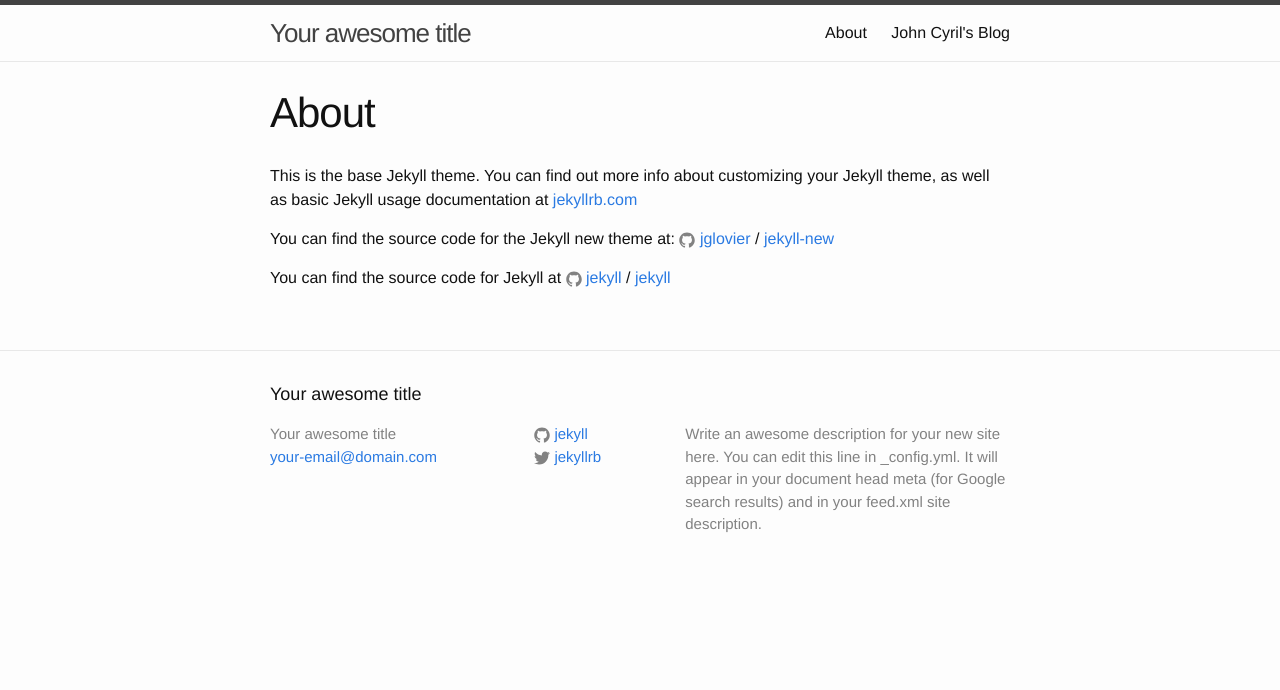
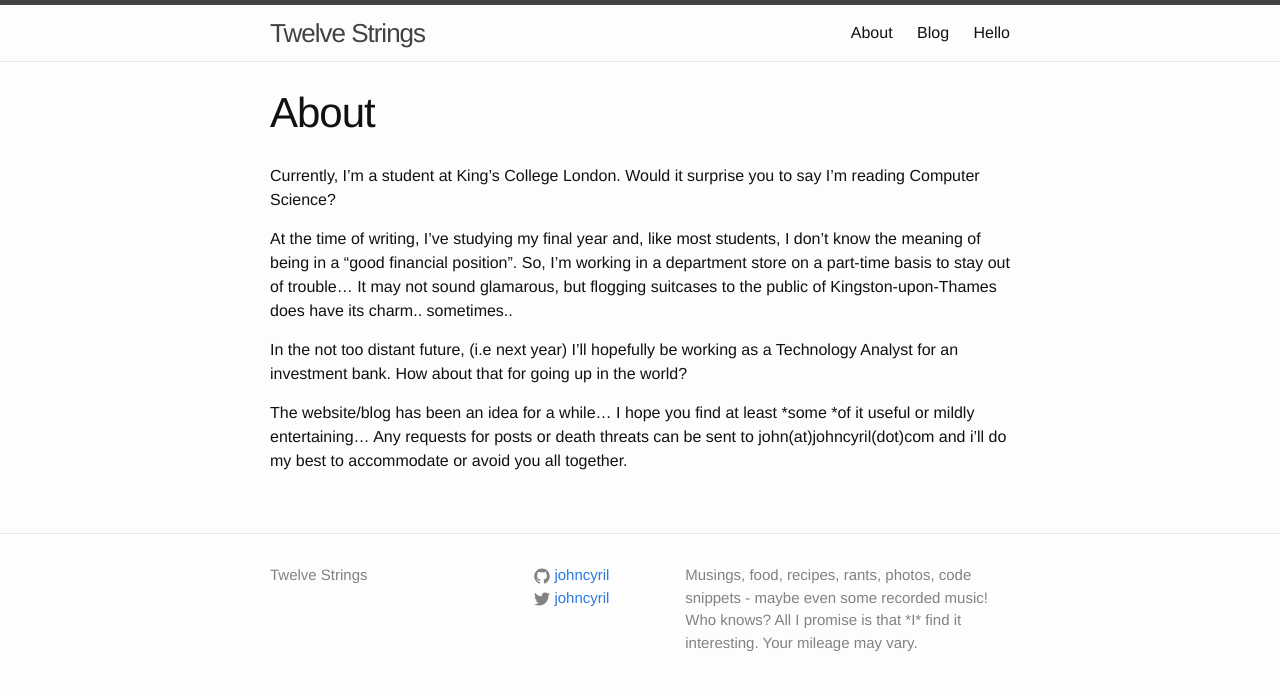
Before and after one commit to johncyril/johncyril.github.io, a Jekyll site: the page built from about.md, in a window 1280 px wide. Shown: the top 690 px of the page. Built offline with Jekyll 4.4.1, drawn with Linux system fonts in a browser that asks for light colours.

Commit message:
changes and updates to layout etd

```diff
--- a/_config.yml
+++ b/_config.yml
@@ -6,16 +6,18 @@
 # 'jekyll serve'. If you change this file, please restart the server process.
 
 # Site settings
-title: Your awesome title
-email: your-email@domain.com
+title: Twelve Strings
+# email: john [at] johncyril [dot] com
 description: > # this means to ignore newlines until "baseurl:"
-  Write an awesome description for your new site here. You can edit this
-  line in _config.yml. It will appear in your document head meta (for
-  Google search results) and in your feed.xml site description.
+  Musings, food, recipes, rants, photos, code snippets - maybe even some recorded music!
+  Who knows? All I promise is that *I* find it interesting. Your mileage may vary.
 baseurl: "" # the subpath of your site, e.g. /blog
-url: "http://yourdomain.com" # the base hostname & protocol for your site
-twitter_username: jekyllrb
-github_username:  jekyll
+url: "http://johncyril.com" # the base hostname & protocol for your site
+twitter_username: johncyril
+github_username:  johncyril
+instagram_username: john.cyril
+soundcloud_username:
+
 
 # Build settings
 markdown: kramdown
--- a/_includes/footer.html
+++ b/_includes/footer.html
@@ -1,8 +1,6 @@
 <footer class="site-footer">
 
   <div class="wrapper">
-
-    <h2 class="footer-heading">{{ site.title }}</h2>
 
     <div class="footer-col-wrapper">
       <div class="footer-col footer-col-1">
--- a/about.md
+++ b/about.md
@@ -1,15 +1,17 @@
 ---
 layout: page
-title: About
-permalink: /about/
+title: "About"
+date: 2009-10-01 21:43
+author: admin
+comments: true
+categories: []
+tags: []
 ---
+Currently, I'm a student at King's College London. Would it surprise you to say I'm reading Computer Science?
 
-This is the base Jekyll theme. You can find out more info about customizing your Jekyll theme, as well as basic Jekyll usage documentation at [jekyllrb.com](http://jekyllrb.com/)
+At the time of writing, I've studying my final year and, like most students, I don't know the meaning of being in a "good financial position". So, I'm working in a department store on a part-time basis to stay out of trouble...
+It may not sound glamarous, but flogging suitcases to the public of Kingston-upon-Thames does have its charm.. sometimes..
 
-You can find the source code for the Jekyll new theme at:
-{% include icon-github.html username="jglovier" %} /
-[jekyll-new](https://github.com/jglovier/jekyll-new)
+In the not too distant future, (i.e next year) I'll hopefully be working as a Technology Analyst for an investment bank. How about that for going up in the world?
 
-You can find the source code for Jekyll at
-{% include icon-github.html username="jekyll" %} /
-[jekyll](https://github.com/jekyll/jekyll)
+The website/blog has been an idea for a while... I hope you find at least *some *of it useful or mildly entertaining... Any requests for posts or death threats can be sent to john(at)johncyril(dot)com and i'll do my best to accommodate or avoid you all together.
--- a/blog/index.html
+++ b/blog/index.html
@@ -1,6 +1,6 @@
 ---
-layout: default
-title: John Cyril's Blog
+layout: page
+title: Blog
 ---
 
 <div class="home">
```
Also changed, not shown: index.html (deleted, +0 -62 lines), index.markdown (added, +17 -0 lines), _layouts/homepage.html (added), 1 other file.
